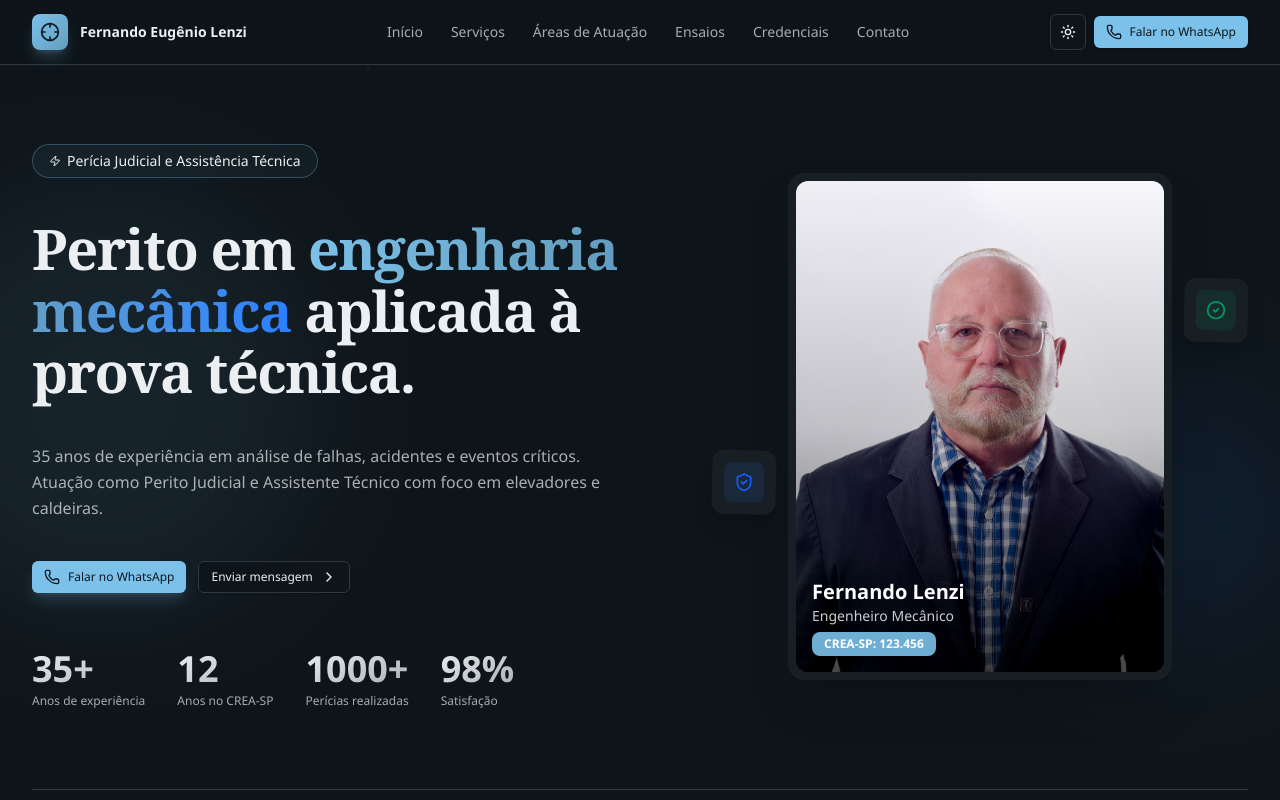
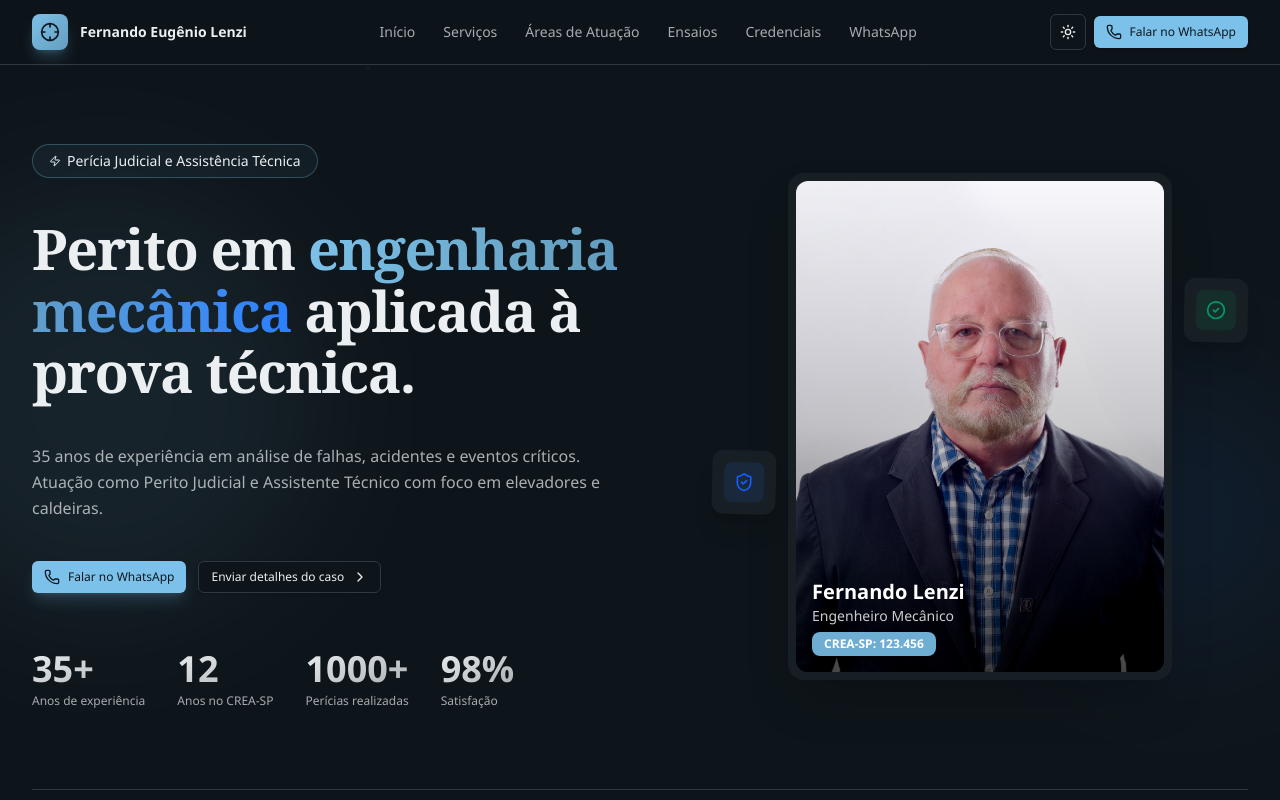
Before and after one commit to eng-lenzi/lp-eng-lenzi, a React (Vite) app: page / in a window 1280 px wide. Shown: the top 800 px of the page. Built offline with nearby package versions, Linux system fonts and the light colour scheme.

Commit message:
chore(lp): aplica ajustes pendentes do PRD
- padroniza microcopy de CTA para WhatsApp
- reforca fallback do formulario em caso de erro/timeout
- atualiza textos de contato para consistencia de conversao

```diff
--- a/src/lib/project-data.ts
+++ b/src/lib/project-data.ts
@@ -32,7 +32,7 @@ export const projectData = {
         "href": "#faq"
       },
       {
-        "label": "Contato",
+        "label": "WhatsApp",
         "href": "#contato"
       }
     ],
@@ -50,7 +50,7 @@ export const projectData = {
         "href": "/servicos"
       },
       {
-        "label": "Contato",
+        "label": "WhatsApp",
         "href": "/contato"
       }
     ]
--- a/src/routes/-components/contact-form.tsx
+++ b/src/routes/-components/contact-form.tsx
@@ -140,6 +140,14 @@ export function ContactForm({
             </Text>
           )}
 
+          {(errorMessage || !hasEmailJsConfig) && (
+            <Button asChild type="button" variant="outline" className="w-full">
+              <a href={fallbackHref} target="_blank" rel="noopener noreferrer">
+                Falar no WhatsApp
+              </a>
+            </Button>
+          )}
+
           <Button type="submit" disabled={isSubmitting} className="w-full">
             {isSubmitting && <Loader2 className="size-4 animate-spin" />}
             <Send />
--- a/src/routes/-components/contact.tsx
+++ b/src/routes/-components/contact.tsx
@@ -16,10 +16,10 @@ export function Contact() {
 					className="border-primary/30 bg-primary/5 px-3 py-1 text-xs sm:px-4 sm:py-1.5 sm:text-sm"
 				>
 					<EmojiRenderer emoji="📞" />
-					Contato
+					WhatsApp e formulário
 				</Badge>
 				<Title size="lg" className="font-heading">
-					Envie os dados do caso para avaliação
+					Fale no WhatsApp ou envie os dados do caso
 				</Title>
 				<Text tone="subtle" className="max-w-2xl text-sm sm:text-base">
 					Canal direto para perícia judicial e assistência técnica em
@@ -64,7 +64,7 @@ export function Contact() {
 									</div>
 									<div>
 										<Text size="xs" tone="muted">
-											Telefone
+											WhatsApp
 										</Text>
 										<Text className="text-lg font-semibold">
 											(19) 99711-0785
@@ -100,7 +100,7 @@ export function Contact() {
 
 				<AnimatedCard delay={0.3}>
 					<ContactForm
-						title="Formulário de contato"
+						title="Formulário de pré-avaliação"
 						description="Descreva o caso, local da ocorrência e documentos já disponíveis."
 					/>
 				</AnimatedCard>
--- a/src/routes/-components/footer.tsx
+++ b/src/routes/-components/footer.tsx
@@ -10,7 +10,7 @@ const menuItems = [
 	{ label: "Áreas de Atuação", href: "#areas" },
 	{ label: "Ensaios", href: "#ensaios" },
 	{ label: "Credenciais", href: "#credenciais" },
-	{ label: "Contato", href: "#contato" },
+	{ label: "WhatsApp", href: "#contato" },
 ] as const;
 
 export function Footer() {
--- a/src/routes/-components/header.tsx
+++ b/src/routes/-components/header.tsx
@@ -12,7 +12,7 @@ const menuItems = [
 	{ label: "Áreas de Atuação", href: "#areas" },
 	{ label: "Ensaios", href: "#ensaios" },
 	{ label: "Credenciais", href: "#credenciais" },
-	{ label: "Contato", href: "#contato" },
+	{ label: "WhatsApp", href: "#contato" },
 ] as const;
 
 function MobileMenu({
--- a/src/routes/-components/hero.tsx
+++ b/src/routes/-components/hero.tsx
@@ -102,7 +102,7 @@ export function Hero() {
 								className="gap-2 sm:size-lg"
 							>
 								<a href="#contato">
-									Enviar mensagem
+									Enviar detalhes do caso
 									<ChevronRight className="size-4" />
 								</a>
 							</Button>
```
